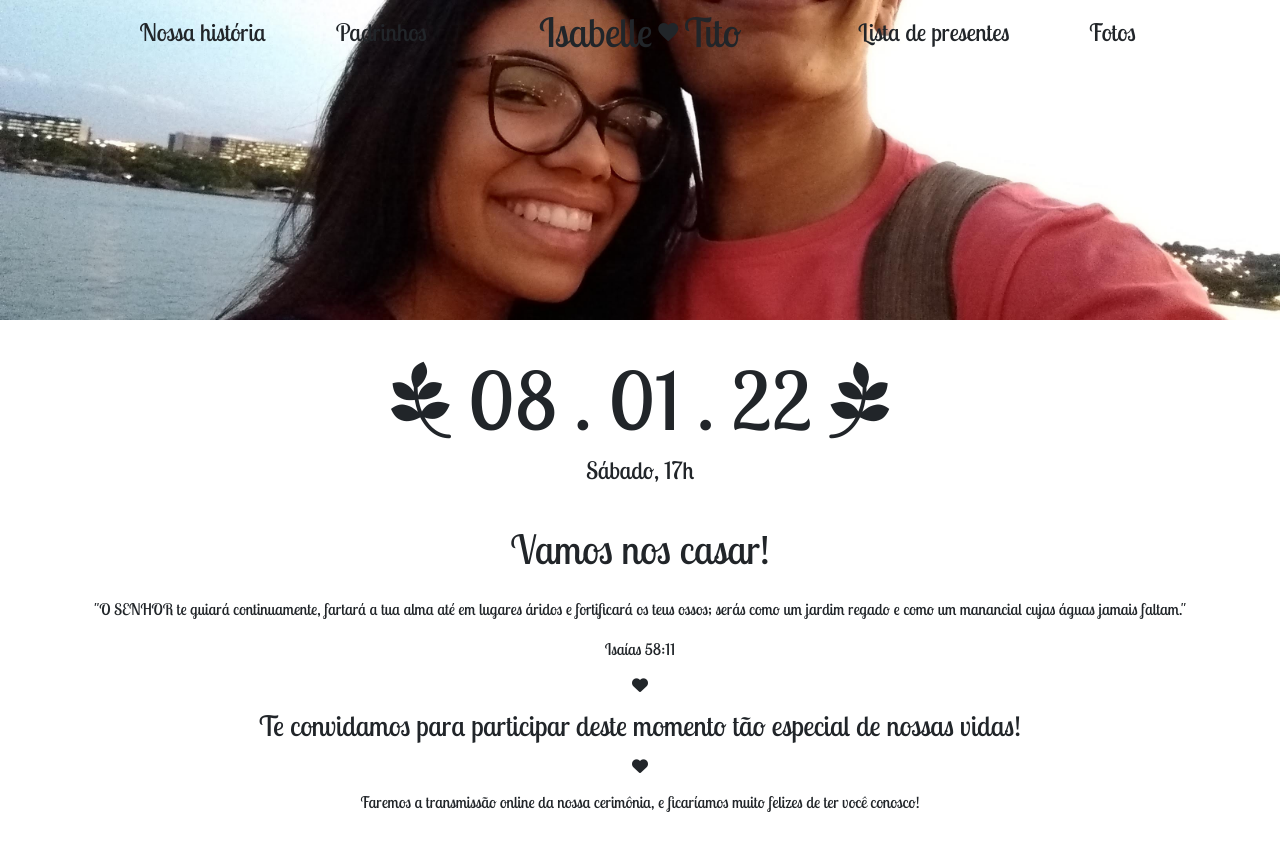
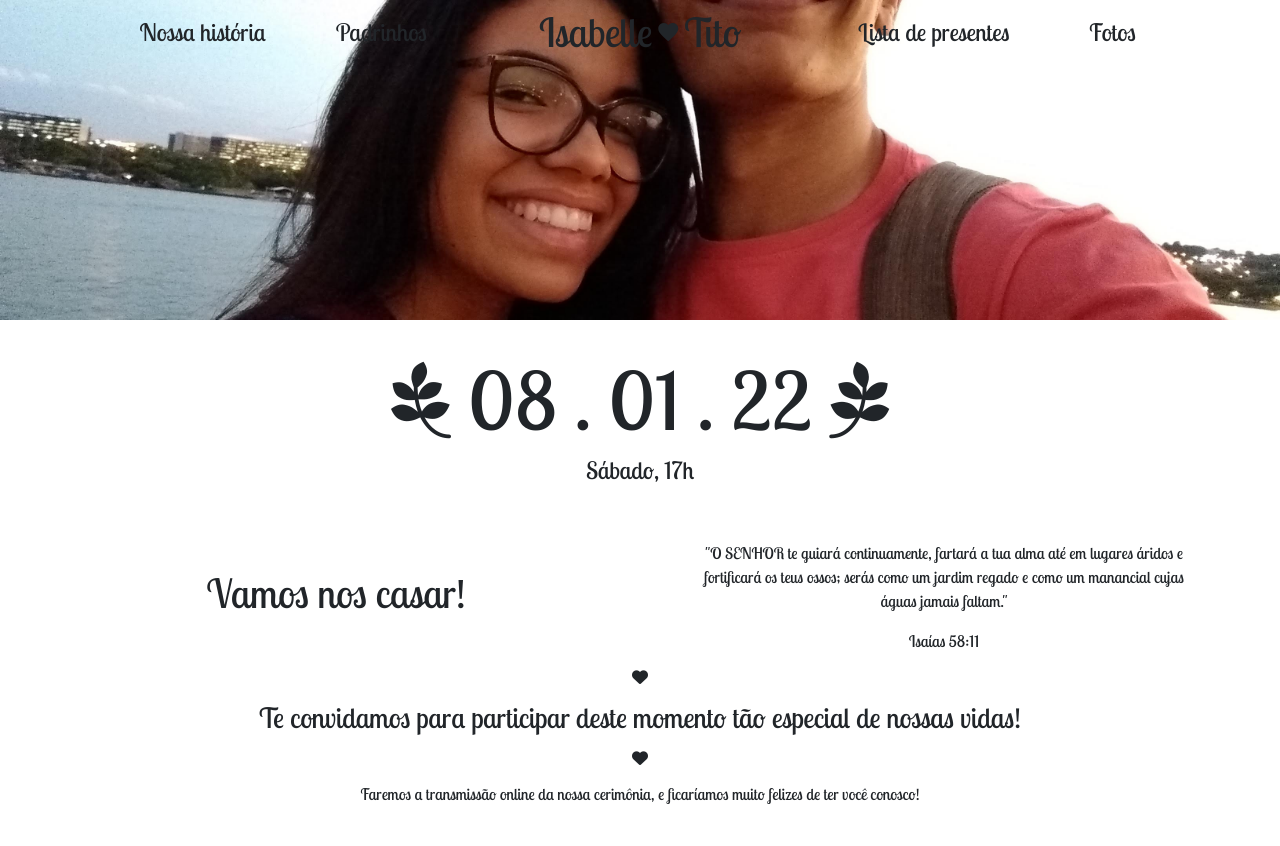
Before and after one commit to titosilva/isabelle-tito-wedding, an Angular app: page / in a window 1280 px wide. Built offline with nearby package versions, Linux system fonts and the light colour scheme.

Commit message:
feat: working on main page layout for desktop

```diff
--- a/src/app/components/main-page/wedding-presentation/wedding-presentation.component.html
+++ b/src/app/components/main-page/wedding-presentation/wedding-presentation.component.html
@@ -1,11 +1,18 @@
 <div class="font-lobster-2 d-flex flex-column align-items-center text-center px-3">
+    <div class="d-flex flex-column flex-md-row justify-content-around align-items-center px-3">
+        <div class="d-flex flex-column justify-content-center align-items-center col-12 col-md-5">
             <h1>Vamos nos casar!</h1>
+        </div>
+        <div class="d-flex flex-column col-12 col-md-5">
             <p class="text-center my-3">
-        "O SENHOR te guiará continuamente, fartará a tua alma até em lugares áridos e fortificará os teus ossos; serás como um jardim regado e como um manancial cujas águas jamais faltam."
+                "O SENHOR te guiará continuamente, fartará a tua alma até em lugares áridos e fortificará os teus ossos;
+                serás como um jardim regado e como um manancial cujas águas jamais faltam."
             </p>
             <p class="text-center">
                 Isaías 58:11
             </p>
+        </div>
+    </div>
     <i class="fas fa-heart"></i>
     <h3 class="my-3">Te convidamos para participar deste momento tão especial de nossas vidas!</h3>
     <i class="fas fa-heart"></i>
```
Lines whose indentation alone changed are shown as unchanged.
